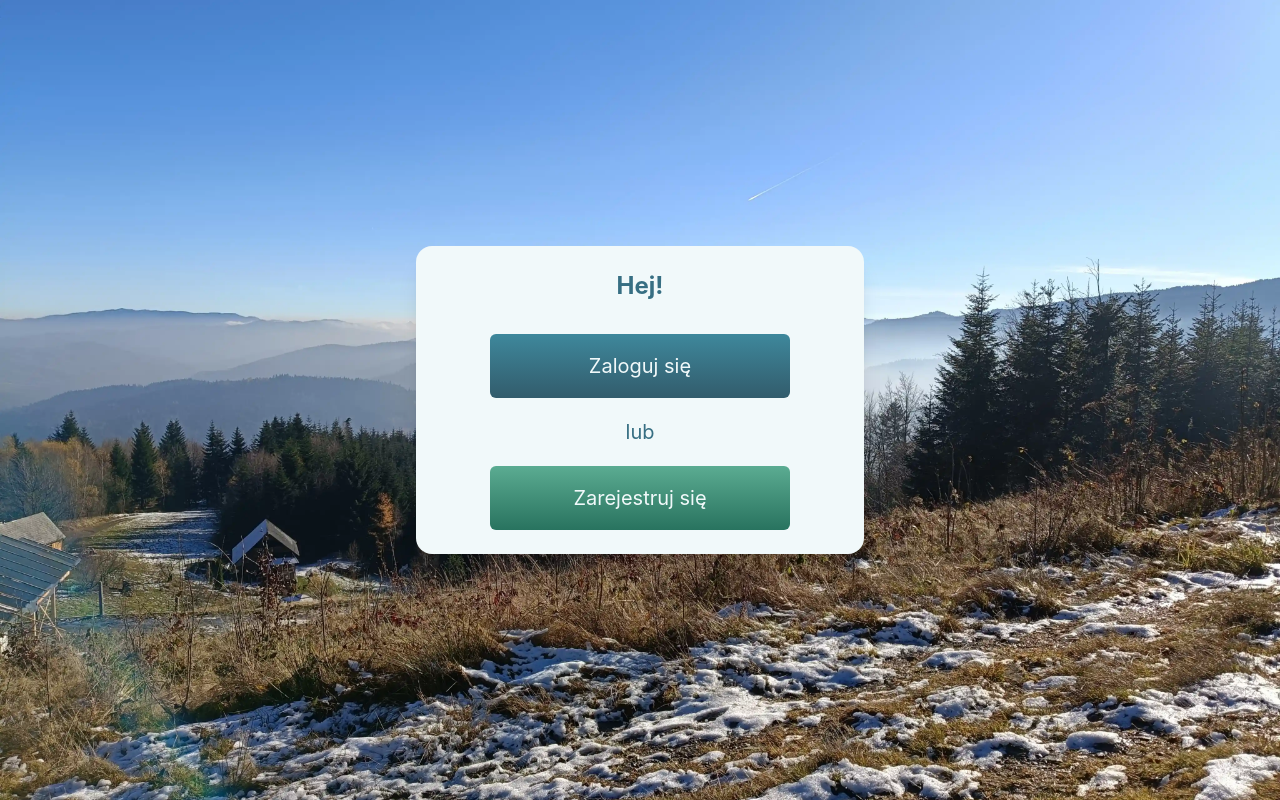
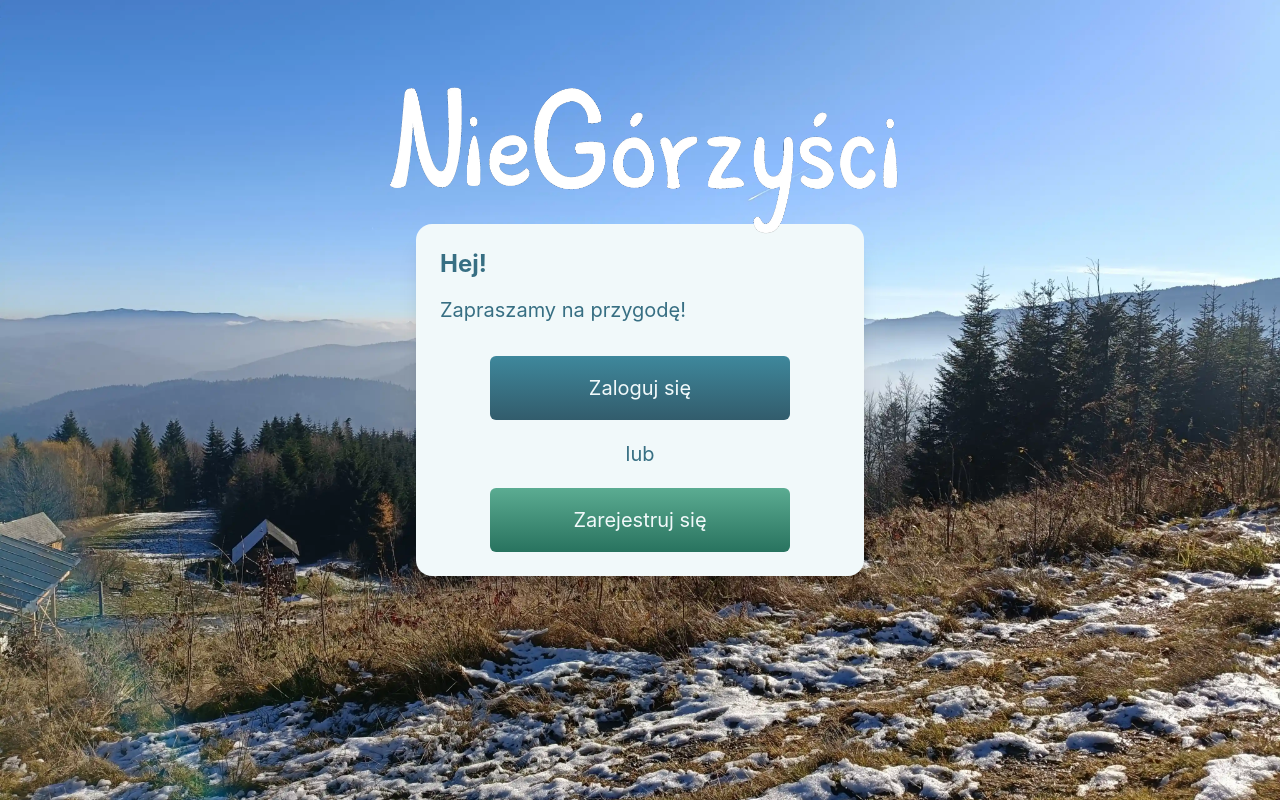
Before and after one commit to bonsilapra/niegorzysci, a React (Vite) app: page / in a window 1280 px wide. Built offline with nearby package versions, Linux system fonts and the light colour scheme; no server answers.

Commit message:
Add logo to the main page

```diff
--- a/src/layouts/Layout.jsx
+++ b/src/layouts/Layout.jsx
@@ -1,19 +1,32 @@
 import cx from 'classnames';
+import {useLocation} from 'react-router';
 import {useAuth} from '../context/AppContext';
 import {Navbar} from './Navbar';
 
 export const Layout = ({children}) => {
 	const {isLoggedIn, isApproved} = useAuth();
+	const location = useLocation();
+
+	const isMainPage = location.pathname === '/';
 
 	const backgroundStyle = isLoggedIn && isApproved
 		? 'bg-linear-to-b from-primary-0 to-primary-300'
-		: 'bg-[url(/img/background.webp)]';
+		: 'bg-[url(/img/background.webp)] relative';
 
 	const beforeLoginContainer = 'w-full md:w-2/3 max-w-md rounded-2xl bg-primary-0 flex flex-col p-6 shadow-xl text-primary-600 text-xl';
 	const afterLoginContainer = 'w-3/4 max-w-md p-6';
 
 	return (
 		<div className={`${backgroundStyle} flex flex-col min-h-screen bg-cover bg-center`}>
+			{isMainPage &&
+				<div className="absolute top-20 w-full flex items-center justify-center">
+					<img
+						src="/img/Logo-full-white.webp"
+						alt="Logo"
+						className="max-h-40 min-h-20 px-6"
+					/>
+				</div>
+			}
 			{isLoggedIn &&
 				<Navbar />
 			}
--- a/src/pages/MainPage.jsx
+++ b/src/pages/MainPage.jsx
@@ -3,9 +3,10 @@ export default function MainPage() {
 
 	return (
 		<>
-			<h1 className="text-2xl font-bold pb-8 self-center">
+			<h1 className="text-2xl font-bold pb-4">
 				Hej!
 			</h1>
+			<p className="pb-8">Zapraszamy na przygodę!</p>
 			<NavButton
 				content="Zaloguj się"
 				path="/login"
```
Also changed, not shown: public/img/Logo-full-white.webp (added).
